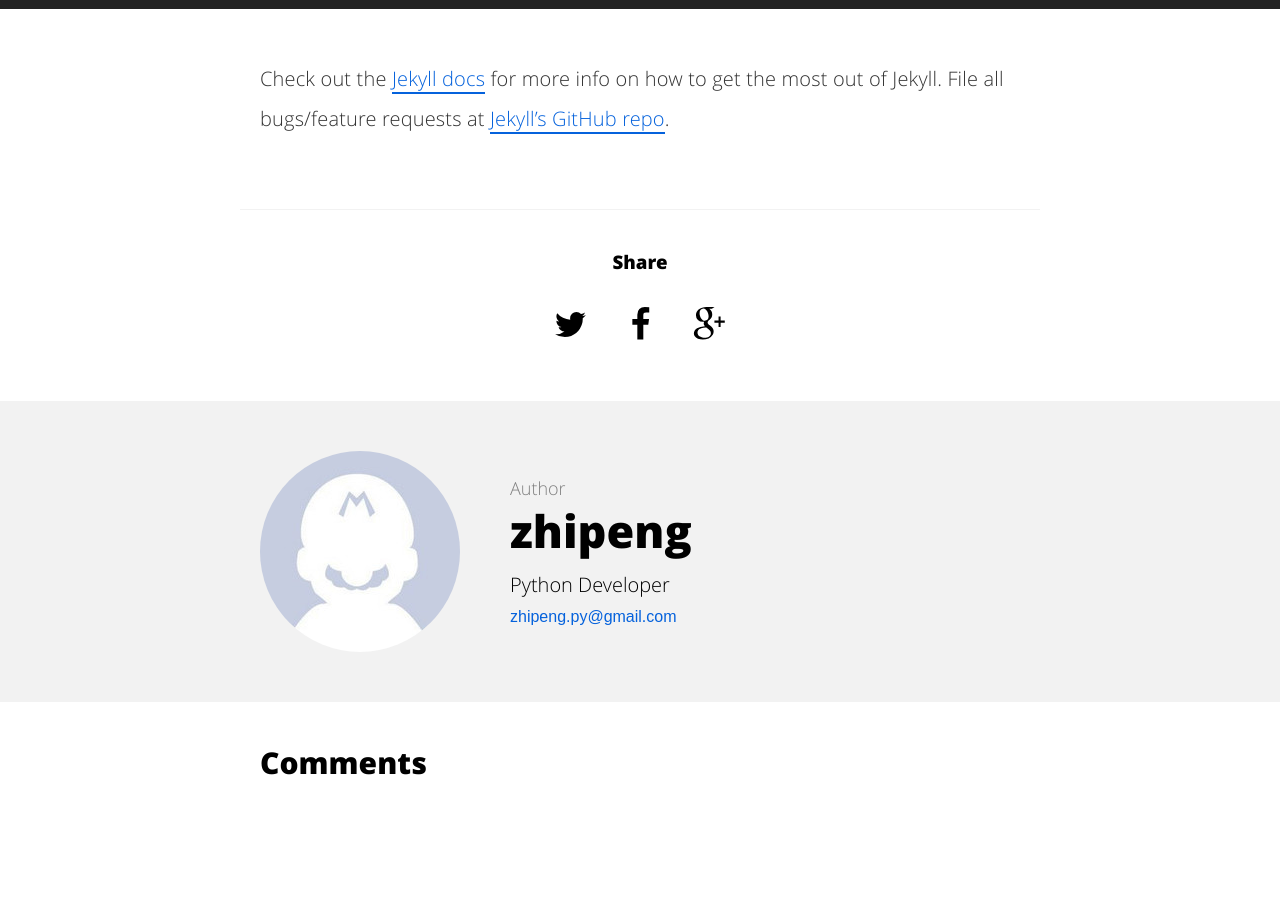
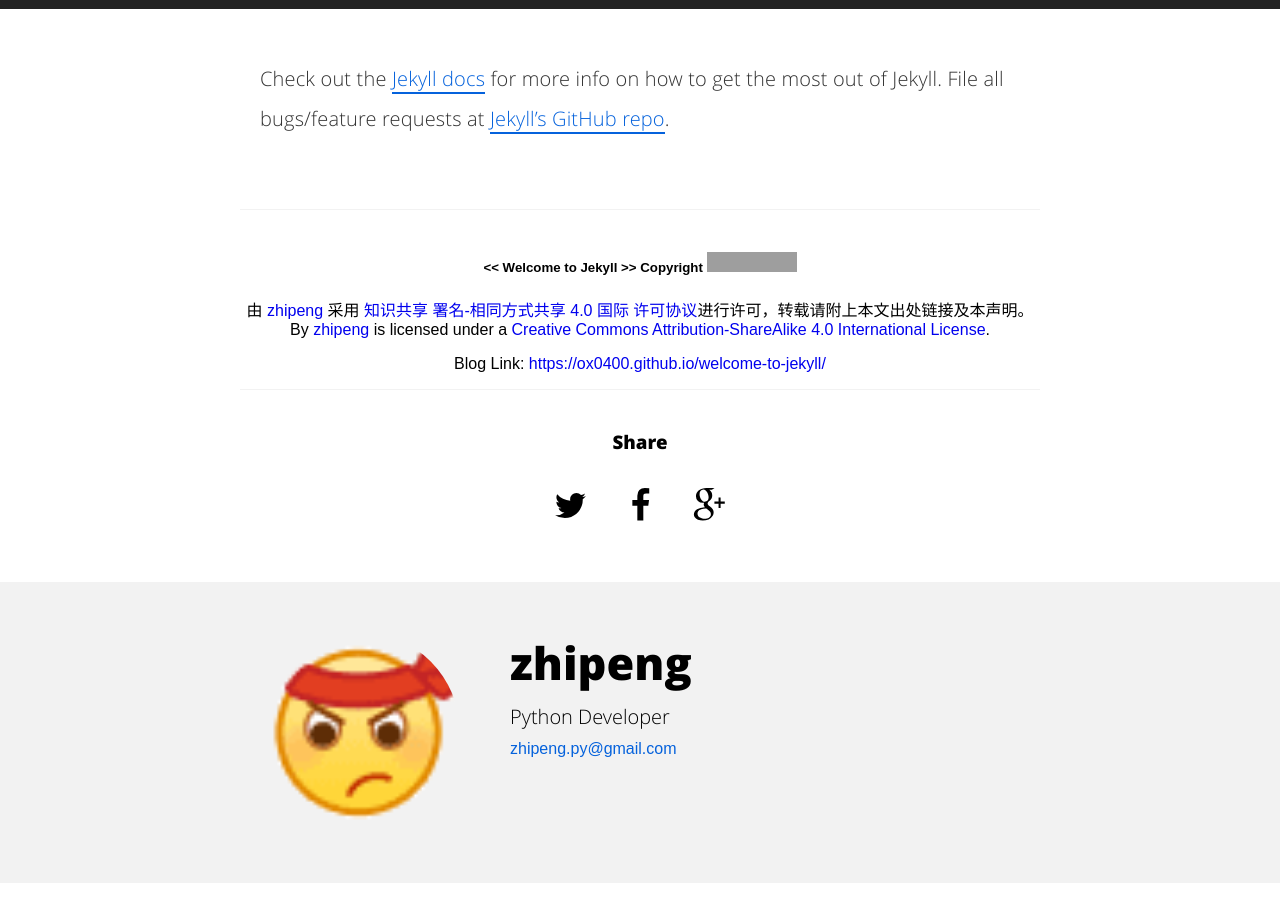
Before and after one commit to Ox0400/BLOG, a Jekyll site: the page built from _posts/2015-08-04-welcome-to-jekyll.md, in a window 1280 px wide and 900 px high, scrolled down 657 px. Built offline with Jekyll 4.4.1, drawn with Linux system fonts in a browser that asks for light colours; comment, search, counter and statistics services are not loaded; grey boxes are pictures that could not be loaded.

Commit message:
update tempate

```diff
--- a/_config.yml
+++ b/_config.yml
@@ -3,7 +3,6 @@ title: A blog about lorem ipsum dolor sit amet
 description: A blog about lorem ipsum dolor sit amet
 baseurl: "" # the subpath of your site, e.g. /blog
 url: "https://ox0400.github.io" # the base hostname & protocol for your site e.g. http://willianjusten.com.br
-#url: "http://127.0.0.1:4000" # the base hostname & protocol for your site e.g. http://willianjusten.com.br
 future: true
 timezone: +0800
 
--- a/_includes/author.html
+++ b/_includes/author.html
@@ -1,9 +1,9 @@
 <section class="author" itemprop="author">
     <div class="details" itemscope itemtype="http://schema.org/Person">
-        <img itemprop="image" class="img-rounded" src="{{site.baseurl}}/assets/img/blog-author.jpg" alt="{{site.name}}">
-        <p class="def">Author</p>
+        <img style="width: 200px;height: 201px;" itemprop="image" class="img-rounded" src="{{site.baseurl}}/assets/img/author.gif" alt="{{site.name}}">
+        <!--p class="def">Author</p-->
         <h3 class="name">
-            <a itemprop="name" href="https://plus.google.com/{{site.gplus_username}}/posts">{{site.username}}</a>
+            <a itemprop="name" href="https://github.com/{{site.github_username}}/">{{site.username}}</a>
         </h3>
         <p class="desc">{{site.user_description}}</p>
         <a itemprop="email" class="email" href="mailto:{{site.email}}">{{site.email}}</a>
--- /dev/null
+++ b/_includes/cc.html
@@ -0,0 +1,15 @@
+<section class="share">
+    <h5>
+        <span xmlns:dct="http://purl.org/dc/terms/" property="dct:title">&lt;&lt; {{page.title}} &gt;&gt; </span>
+        Copyright
+        <a rel="license" href="http://creativecommons.org/licenses/by-sa/4.0/"><img alt="Creative Commons License" style="border-width:0" src="https://i.creativecommons.org/l/by-sa/4.0/80x15.png" /></a>
+    </h5>
+
+    由 <a xmlns:cc="http://creativecommons.org/ns#" href="https://github.com/Ox0400" property="cc:attributionName" rel="cc:attributionURL">zhipeng</a> 采用 <a rel="license" href="http://creativecommons.org/licenses/by-sa/4.0/">知识共享 署名-相同方式共享 4.0 国际 许可协议</a>进行许可，转载请附上本文出处链接及本声明。
+    <br/>
+    By <a xmlns:cc="http://creativecommons.org/ns#" href="https://github.com/Ox0400" property="cc:attributionName" rel="cc:attributionURL"> zhipeng</a> is licensed under a <a rel="license" href="http://creativecommons.org/licenses/by-sa/4.0/">Creative Commons Attribution-ShareAlike 4.0 International License</a>.
+
+    <p>
+        Blog Link: <a href="{{site.url}}{{page.url}}"> {{site.url}}{{page.url}} </a>
+    </p>
+</section>
--- a/_includes/menu-search.html
+++ b/_includes/menu-search.html
@@ -23,6 +23,7 @@
     {% endif %}
     {% endfor %}
     <li><a class="feed" href="{{ site.url }}/feed.xml" title="Atom/RSS feed">Feed</a></li>
+    <li><a class="sitemap" href="{{ site.url }}/sitemap.xml" title="Atom/RSS SiteMap">SiteMap</a></li>
   </ul>
 </nav>
 </aside>
--- a/_layouts/post.html
+++ b/_layouts/post.html
@@ -10,6 +10,7 @@
                 {{ content }}
             </article>
 
+            {% include cc.html %}
             {% include share.html %}
             {% include author.html %}
             {% include comments.html %}
--- a/about.markdown
+++ b/about.markdown
@@ -1,6 +1,6 @@
 ---
 layout: page
-title: About
+#title: About
 permalink: /about/
 ---
 
```
Also changed, not shown: about.html (deleted, +0 -53 lines), assets/img/author.gif (added), 2 other files.
